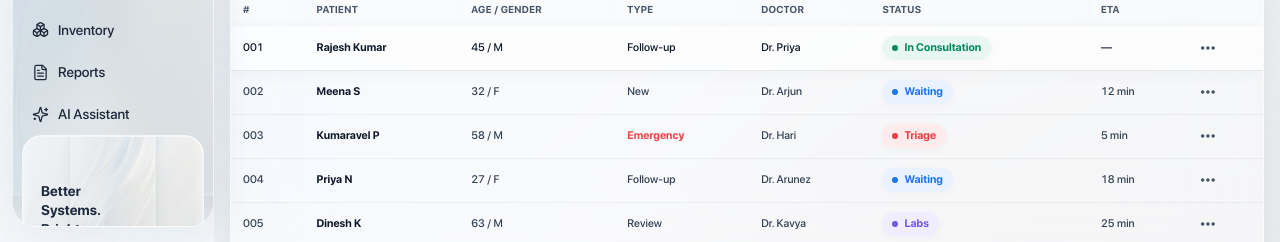
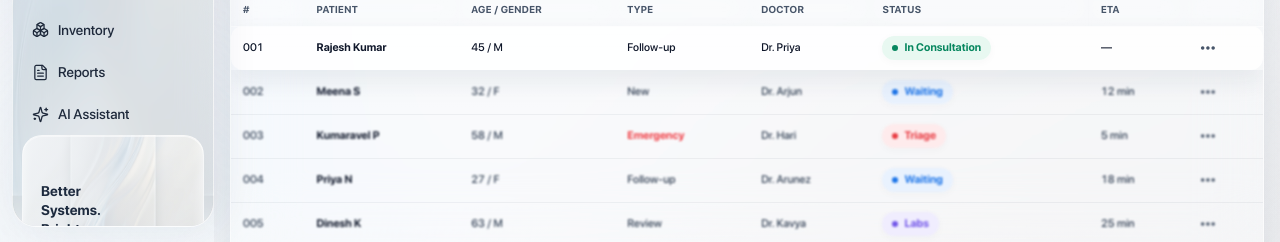
Before and after one commit to Z-A-R-R-O/HospitalX, a Next.js app: page / in a window 1280 px wide. In both pictures the pointer is over the element 747 px from the left and 603 px from the top of the page. Shown: the part 555-797 px from the top of the page. Built offline with nearby package versions, Linux system fonts and the light colour scheme; no server answers; the database is empty.

Commit message:
UI: Add Awwwards micro-interactions (table hover scale/blur, hide scrollbars)

```diff
--- a/app/design-system.css
+++ b/app/design-system.css
@@ -27,6 +27,7 @@
 * { box-sizing: border-box; }
 html { min-width: 320px; background: var(--background); }
 body { margin: 0; color: var(--ink); background: var(--background); font-size: 14px; line-height: 1.45; -webkit-font-smoothing: antialiased; font-weight: 500; }
+::-webkit-scrollbar { width: 0; height: 0; background: transparent; }
 button, input, select, textarea { font: inherit; }
 button { cursor: pointer; }
 button:focus-visible, input:focus-visible, select:focus-visible { outline: 2px solid rgba(39, 124, 244, .8); outline-offset: 3px; }
@@ -237,10 +238,13 @@ h2 { margin: 0; font-size: 18px; font-weight: 700; line-height: 1.2; letter-spac
 table { width: 100%; min-width: 760px; border-collapse: collapse; font-variant-numeric: tabular-nums; }
 th { padding: 9px 12px; color: #475569; background: rgba(242,245,248,.32); backdrop-filter: blur(10px); font-size: 10px; font-weight: 700; text-align: left; text-transform: uppercase; letter-spacing: .035em; border-bottom: 1px solid rgba(255,255,255,.5); }
 td { height: 44px; padding: 8px 12px; border-bottom: 1px solid rgba(15,23,42,.05); color: #334155; font-size: 11px; font-weight: 500; transition: background var(--motion-fast) ease, color var(--motion-fast) ease; }
-tbody tr { animation: rowIn .5s var(--ease-soft) both; transition: transform var(--motion-fast) var(--ease-soft), box-shadow var(--motion-fast) ease; }
+tbody tr { animation: rowIn .5s var(--ease-soft) both; transition: transform .3s cubic-bezier(0.175, 0.885, 0.32, 1.275), box-shadow .3s ease; }
 tbody tr:nth-child(2) { animation-delay: 35ms; } tbody tr:nth-child(3) { animation-delay: 70ms; } tbody tr:nth-child(4) { animation-delay: 105ms; } tbody tr:nth-child(5) { animation-delay: 140ms; } tbody tr:nth-child(6) { animation-delay: 175ms; }
-tbody tr:hover { transform: scale(1.002); box-shadow: 0 4px 16px rgba(31,48,71,.04); }
-tbody tr:hover td { color: #0f172a; background: rgba(255,255,255,.55); }
+tbody:hover tr:not(:hover) { opacity: 0.6; filter: blur(1px); transform: scale(0.99); }
+tbody tr:hover { transform: scale(1.015) translateX(4px); box-shadow: 0 12px 24px rgba(31,48,71,.08); z-index: 2; position: relative; }
+tbody tr:hover td { color: #0f172a; background: rgba(255,255,255,.8); border-color: transparent; }
+tbody tr:hover td:first-child { border-radius: 12px 0 0 12px; }
+tbody tr:hover td:last-child { border-radius: 0 12px 12px 0; }
 td strong { color: #0f172a; font-weight: 700; }
 td.red { color: var(--red); font-weight: 700; }
 .status { width: max-content; padding: 4px 10px; display: inline-flex; align-items: center; gap: 6px; border-radius: 999px; background: rgba(238,242,247,.8); font-weight: 600; box-shadow: 0 2px 8px rgba(31,48,71,.03); }
```
